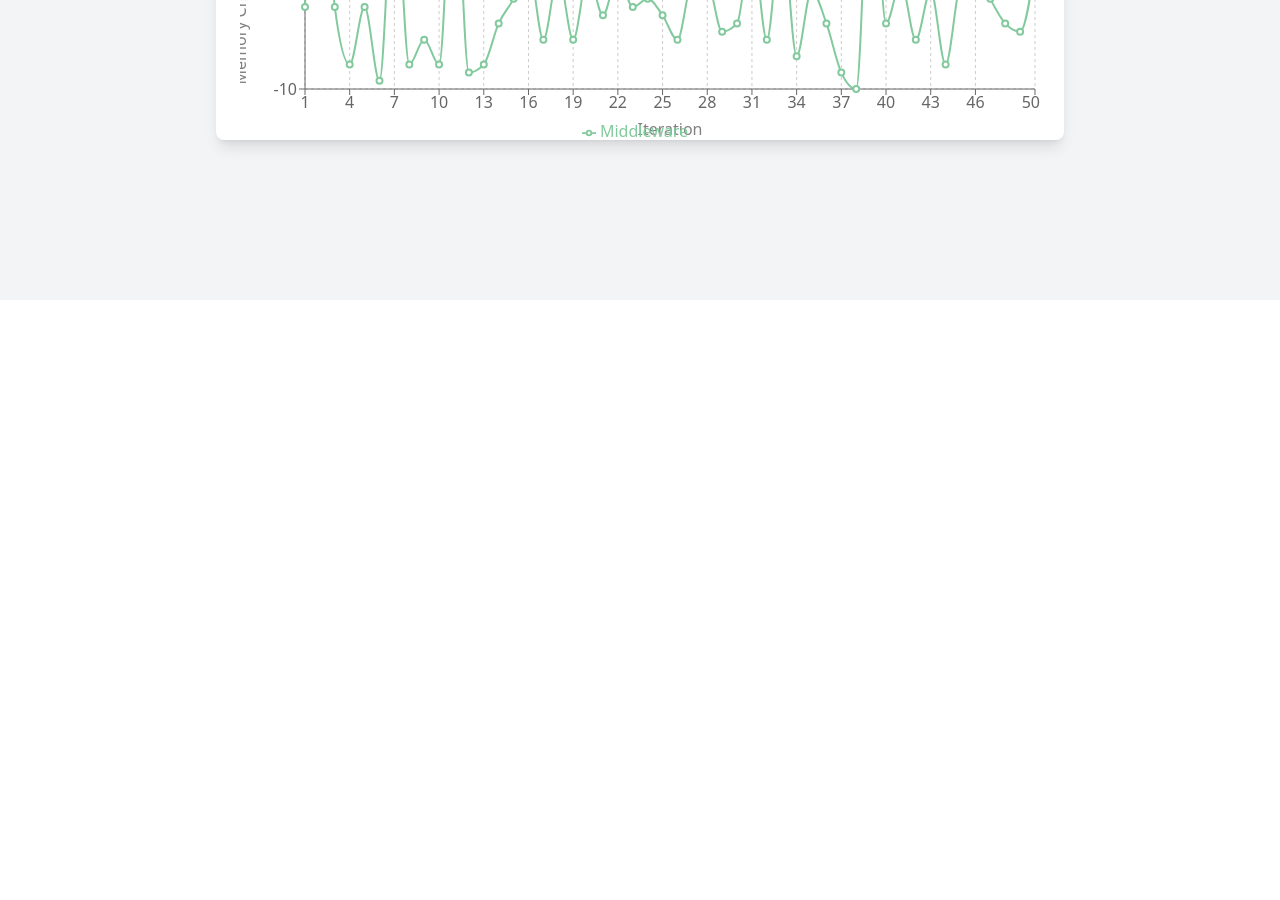
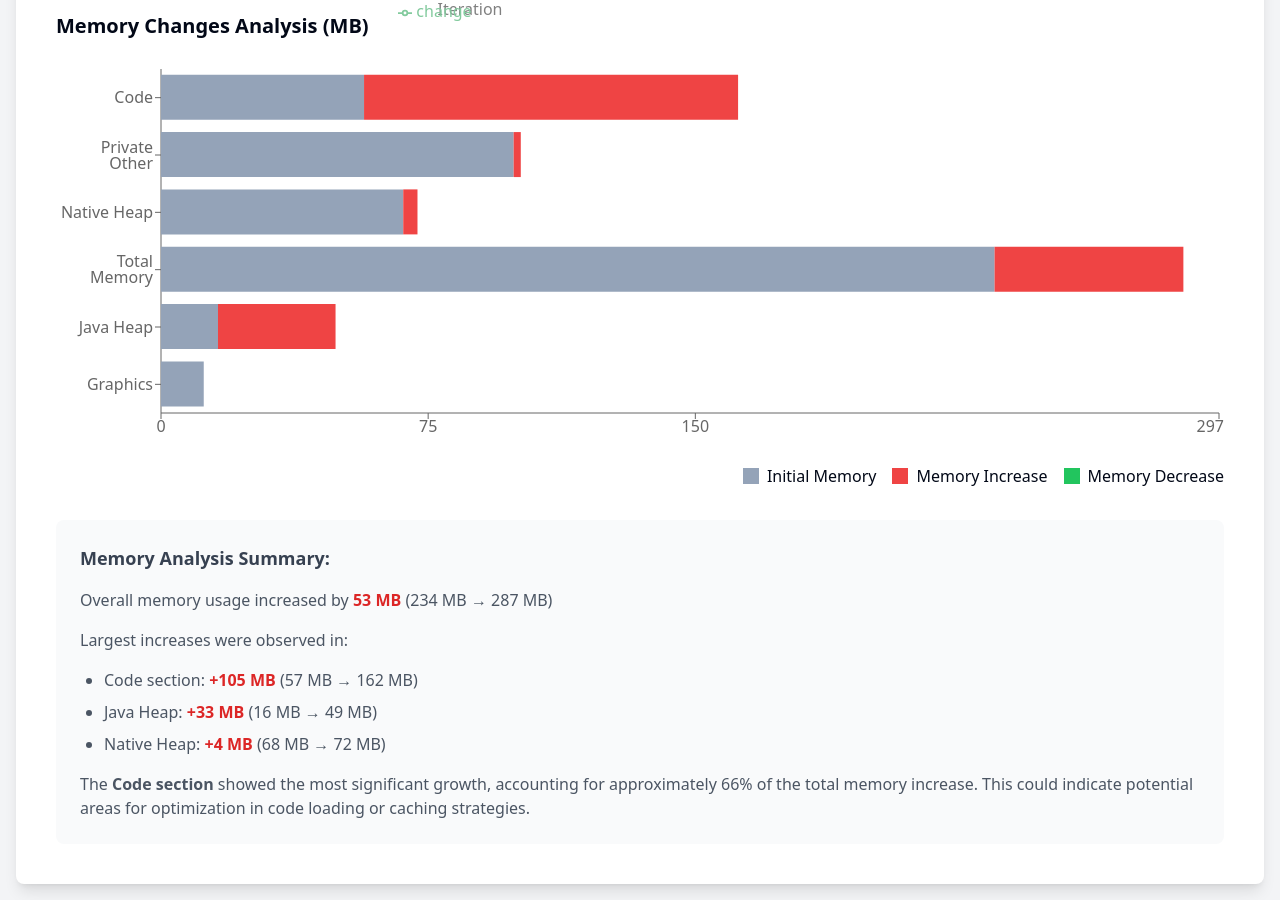
Before and after one commit to DavidTaylorZonal/Memory-Charts, a Next.js app: page / in a window 1280 px wide. Shown: the part 500-1400 px from the top of the page. Before the commit the page ends 800 px from the top, so only its background shows below. Built offline with nearby package versions, Linux system fonts and the light colour scheme.

Commit message:
feat: update

```diff
--- a/src/app/layout.tsx
+++ b/src/app/layout.tsx
@@ -1,10 +1,4 @@
-import type { Metadata } from "next";
 import "./globals.css";
-
-export const metadata: Metadata = {
-  title: "Create Next App",
-  description: "Generated by create next app",
-};
 
 export default function RootLayout({
   children,
--- /dev/null
+++ b/src/components/BreakDown.tsx
@@ -0,0 +1,175 @@
+import React from "react";
+import {
+  BarChart,
+  Bar,
+  XAxis,
+  YAxis,
+  Tooltip,
+  ResponsiveContainer,
+  Cell,
+} from "recharts";
+
+interface TooltipData {
+  name: string;
+  start: number;
+  end: number;
+  change: number;
+}
+
+interface CustomTooltipProps {
+  active?: boolean;
+  payload?: {
+    payload: TooltipData;
+  }[];
+  label?: string;
+}
+
+const MemoryChangeChart = () => {
+  const memoryChanges = [
+    {
+      name: "Total Memory",
+      start: 234,
+      end: 287,
+      change: 287 - 234,
+    },
+    {
+      name: "Java Heap",
+      start: 16,
+      end: 49,
+      change: 49 - 16,
+    },
+    {
+      name: "Native Heap",
+      start: 68,
+      end: 72,
+      change: 72 - 68,
+    },
+    {
+      name: "Code",
+      start: 57,
+      end: 162,
+      change: 162 - 57,
+    },
+    {
+      name: "Graphics",
+      start: 12,
+      end: 12,
+      change: 0,
+    },
+    {
+      name: "Private Other",
+      start: 99,
+      end: 101,
+      change: 2,
+    },
+  ].sort((a, b) => b.change - a.start);
+
+  const CustomTooltip: React.FC<CustomTooltipProps> = ({ active, payload }) => {
+    if (active && payload && payload.length) {
+      const data = payload[0].payload;
+      return (
+        <div className="bg-white p-4 border rounded shadow">
+          <p className="font-semibold">{data.name}</p>
+          <p>Start: {data.start} MB</p>
+          <p>End: {data.end} MB</p>
+          <p className="font-semibold">
+            Change: {data.change > 0 ? "+" : ""}
+            {data.change} MB
+          </p>
+        </div>
+      );
+    }
+    return null;
+  };
+
+  return (
+    <div className="w-full p-4">
+      <h3 className="text-xl font-semibold mb-6">
+        Memory Changes Analysis (MB)
+      </h3>
+      <div className="h-96 w-full">
+        <ResponsiveContainer width="100%" height="100%">
+          <BarChart data={memoryChanges} layout="vertical">
+            <XAxis
+              type="number"
+              domain={[
+                0,
+                Math.max(
+                  ...memoryChanges.map((d) => Math.max(d.start, d.end))
+                ) + 10,
+              ]}
+            />
+            <YAxis dataKey="name" type="category" width={100} />
+            <Tooltip content={<CustomTooltip />} />
+            <Bar dataKey="start" stackId="a" fill="#94a3b8">
+              {memoryChanges.map((entry, index) => (
+                <Cell key={`cell-${index}`} fill="#94a3b8" />
+              ))}
+            </Bar>
+            <Bar dataKey="change" stackId="a">
+              {memoryChanges.map((entry, index) => (
+                <Cell
+                  key={`cell-${index}`}
+                  fill={entry.change > 0 ? "#ef4444" : "#22c55e"}
+                />
+              ))}
+            </Bar>
+          </BarChart>
+        </ResponsiveContainer>
+      </div>
+      <div className="mt-4 flex gap-4 justify-end">
+        <div className="flex items-center gap-2">
+          <div className="w-4 h-4 bg-[#94a3b8]"></div>
+          <span>Initial Memory</span>
+        </div>
+        <div className="flex items-center gap-2">
+          <div className="w-4 h-4 bg-[#ef4444]"></div>
+          <span>Memory Increase</span>
+        </div>
+        <div className="flex items-center gap-2">
+          <div className="w-4 h-4 bg-[#22c55e]"></div>
+          <span>Memory Decrease</span>
+        </div>
+      </div>
+
+      <div className="mt-8 bg-gray-50 p-6 rounded-lg">
+        <h3 className="text-lg font-semibold text-gray-700 mb-4">
+          Memory Analysis Summary:
+        </h3>
+        <div className="space-y-4 text-gray-600">
+          <p>
+            Overall memory usage increased by{" "}
+            <span className="font-semibold text-red-600">53 MB</span> (234 MB →
+            287 MB)
+          </p>
+          <p>Largest increases were observed in:</p>
+          <ul className="list-disc pl-6 space-y-2">
+            <li>
+              Code section:{" "}
+              <span className="font-semibold text-red-600">+105 MB</span> (57 MB
+              → 162 MB)
+            </li>
+            <li>
+              Java Heap:{" "}
+              <span className="font-semibold text-red-600">+33 MB</span> (16 MB
+              → 49 MB)
+            </li>
+            <li>
+              Native Heap:{" "}
+              <span className="font-semibold text-red-600">+4 MB</span> (68 MB →
+              72 MB)
+            </li>
+          </ul>
+          <p>
+            The <span className="font-semibold">Code section</span> showed the
+            most significant growth, accounting for approximately 66% of the
+            total memory increase. This could indicate potential areas for
+            optimization in code loading or caching strategies.
+          </p>
+        </div>
+      </div>
+    </div>
+  );
+};
+
+export default MemoryChangeChart;
--- a/src/components/RelativeMemoryChart.tsx
+++ b/src/components/RelativeMemoryChart.tsx
@@ -10,6 +10,7 @@ import {
   Tooltip,
   Legend,
 } from "recharts";
+import MemoryChangeChart from "./BreakDown";
 
 interface DataPoint {
   iteration: number;
@@ -26,16 +27,17 @@ export const RelativeMemoryChart: React.FC = () => {
   };
 
   const cashPaymentWrapper = calculateRelativeChanges([
-    0, 31, 0, -7, 0, -9, 16, -7, -4, -7, 19, -8, -7, -2, 1, 5, -4, 4, -4, 4, -1,
-    4, 0, 1, -1, -4, 3, 3, -3, -2, 8, -4, 10, -6, 2, -2, -8, -10, 21, -2, 3, -4,
-    2, -7, 3, 5, 1, -2, -3, 5,
+    0, 13, 9, 1, -1, 0, -4, 4, 2, -1, -1, 2, 2, -1, 6, 1, -3, 3, 1, -7, 5, 1, 4,
+    6, -5, 1, 0, -2, 5, 0, -2, 2, 4, 4, -3, 6, -1, -4, -2, 13, -4, -4, 10, -4,
+    0, 6, -3, 0, -8, 14,
   ]);
 
   return (
     <div className="p-6 bg-white rounded-lg shadow-lg flex flex-col">
       <h2 className="text-2xl font-bold mb-4 text-gray-800">
-        Memory Change Analysis (Relative to Baseline)
+        Dojo release 2.1.0 Prod version
       </h2>
+      <p>Taking 50 card payments</p>
       <div className="h-96">
         <LineChart width={800} height={400} className="mt-4">
           <CartesianGrid strokeDasharray="3 3" />
@@ -56,62 +58,18 @@ export const RelativeMemoryChart: React.FC = () => {
           />
           <Tooltip />
           <Legend />
-          {/* <Line
-            data={reduxPersistChanges}
-            type="monotone"
-            dataKey="change"
-            stroke="#8884d8"
-            name="Redux Persist"
-            strokeWidth={2}
-          /> */}
-          {/* <Line
-            data={middlewareChanges}
-            type="monotone"
-            dataKey="change"
-            stroke="#82ca9d"
-            name="Middleware"
-            strokeWidth={2}
-          /> */}
           <Line
             data={cashPaymentWrapper}
             type="monotone"
             dataKey="change"
             stroke="#82ca9d"
-            name="Middleware"
+            name=""
             strokeWidth={2}
           />
         </LineChart>
       </div>
-      {/* <div className="mt-4">
-        <h3 className="text-lg font-semibold text-gray-700">Analysis:</h3>
-        <ul className="list-disc ml-6 mt-2 text-gray-600">
-          <li>
-            Middleware Solution:
-            <ul className="ml-4 list-disc">
-              <li>Average Memory Change: +7.15MB</li>
-              <li>Maximum Spike: +25MB</li>
-              <li>More consistent memory pattern</li>
-            </ul>
-          </li>
-          <li>
-            Redux Persist:
-            <ul className="ml-4 list-disc">
-              <li>Average Memory Change: +16.8MB</li>
-              <li>Maximum Spike: +29MB</li>
-              <li>Shows more volatility in memory usage</li>
-            </ul>
-          </li>
-          <li>
-            Recommendation: The Middleware solution appears to be the better
-            choice because:
-            <ul className="ml-4 list-disc">
-              <li>Lower average memory overhead</li>
-              <li>More predictable memory pattern</li>
-              <li>Fewer extreme spikes and drops</li>
-            </ul>
-          </li>
-        </ul>
-      </div> */}
+
+      <MemoryChangeChart />
     </div>
   );
 };
--- a/tailwind.config.ts
+++ b/tailwind.config.ts
@@ -1,13 +1,12 @@
 /* eslint-disable @typescript-eslint/no-require-imports */
-import type { Config } from "tailwindcss";
-
-const config = {
+/** @type {import('tailwindcss').Config} */
+module.exports = {
+  important: true,
   darkMode: ["class"],
   content: [
-    "./pages/**/*.{js,ts,jsx,tsx,mdx}",
-    "./components/**/*.{js,ts,jsx,tsx,mdx}",
-    "./app/**/*.{js,ts,jsx,tsx,mdx}",
-    "./src/**/*.{js,ts,jsx,tsx,mdx}",
+    "./src/pages/**/*.{js,ts,jsx,tsx,mdx}",
+    "./src/components/**/*.{js,ts,jsx,tsx,mdx}",
+    "./src/app/**/*.{js,ts,jsx,tsx,mdx}",
   ],
   prefix: "",
   theme: {
@@ -76,6 +75,4 @@ const config = {
     },
   },
   plugins: [require("tailwindcss-animate")],
-} satisfies Config;
-
-export default config;
+};
--- a/tsconfig.json
+++ b/tsconfig.json
@@ -5,11 +5,10 @@
     "allowJs": true,
     "skipLibCheck": true,
     "strict": true,
-    "forceConsistentCasingInFileNames": true,
     "noEmit": true,
     "esModuleInterop": true,
     "module": "esnext",
-    "moduleResolution": "node",
+    "moduleResolution": "bundler",
     "resolveJsonModule": true,
     "isolatedModules": true,
     "jsx": "preserve",
@@ -20,7 +19,7 @@
       }
     ],
     "paths": {
-      "@/*": ["./*"]
+      "@/*": ["./src/*"]
     }
   },
   "include": ["next-env.d.ts", "**/*.ts", "**/*.tsx", ".next/types/**/*.ts"],
```
Also changed, not shown: package.json (+4 -4 lines).
